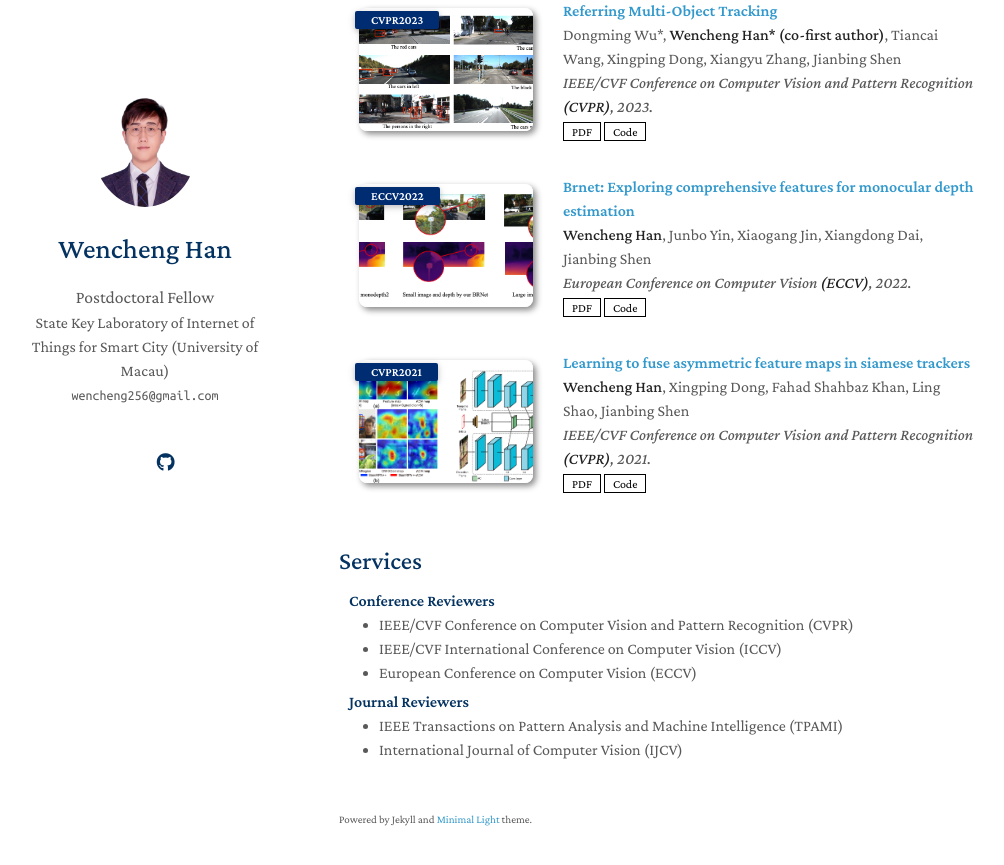
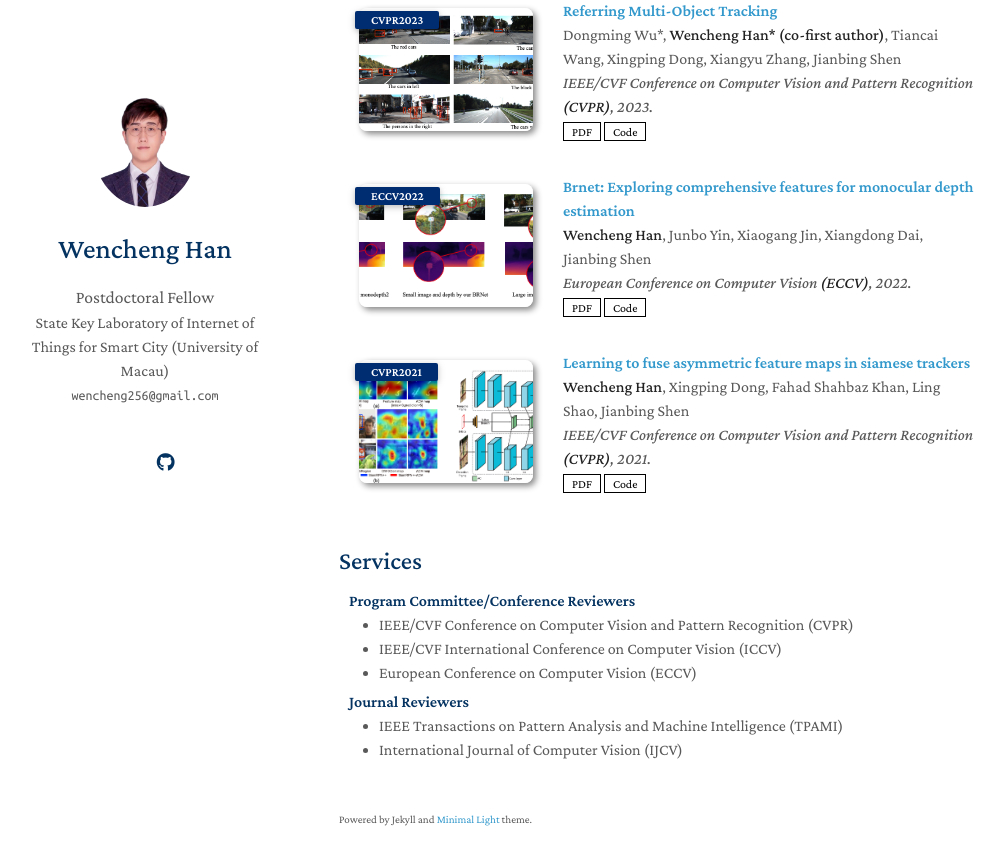
Before and after one commit to wencheng256/wencheng256.github.io, a Jekyll site: the page built from index.md, in a window 1280 px wide and 900 px high, scrolled down 2768 px. Shown: the top 865 px of the window, without its empty margins (131-1135 px from the left). Built offline with Jekyll 4.4.1, drawn with Linux system fonts in a browser that asks for light colours; nearby versions of some CDN libraries; a style sheet for code colours, icons or effects is not loaded; our own code applies the rules of GitHub Pages for plain Markdown files.

Commit message:
Update services.md

```diff
--- a/_includes/services.md
+++ b/_includes/services.md
@@ -1,6 +1,6 @@
 ## Services
 
-<h4 style="margin:0 10px 0;">Conference Reviewers</h4>
+<h4 style="margin:0 10px 0;">Program Committee/Conference Reviewers</h4>
 
 <ul style="margin:0 0 5px;">
   <li><a href="http://cvpr2023.thecvf.com/"><autocolor>IEEE/CVF Conference on Computer Vision and Pattern Recognition (CVPR)</autocolor></a></li>
```
